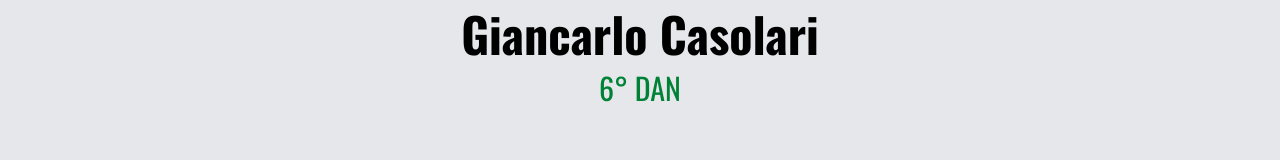
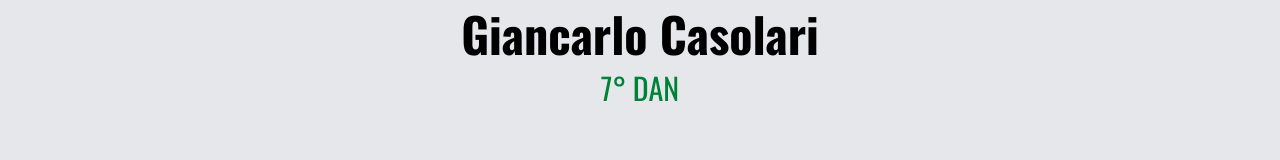
Before and after one commit to DaveBalda/judosassuolo, a React (Vite) app: page /maestri in a window 1280 px wide. Shown: the part 710-870 px from the top of the page. Built offline with nearby package versions, Linux system fonts and the light colour scheme; a web font is replaced by a local one.

Commit message:
Fixing 6th dan to 7th

```diff
--- a/src/pages/Maestri/Maestri.tsx
+++ b/src/pages/Maestri/Maestri.tsx
@@ -18,7 +18,7 @@ function Maestri() {
             <div className="flex flex-col items-center justify-center gap-16 lg:px-20">
               <div className="flex flex-col items-center gap-3">
                 <h1 className="font-bold font-oswald">Giancarlo Casolari</h1>
-                <h3 className="font-oswald text-green-700">6° DAN</h3>
+                <h3 className="font-oswald text-green-700">7° DAN</h3>
               </div>
               <div className="flex flex-col gap-10 items-center">
                 <div className="text-xl/9 text-center font-gidole flex flex-col gap-2 items-center">
```
